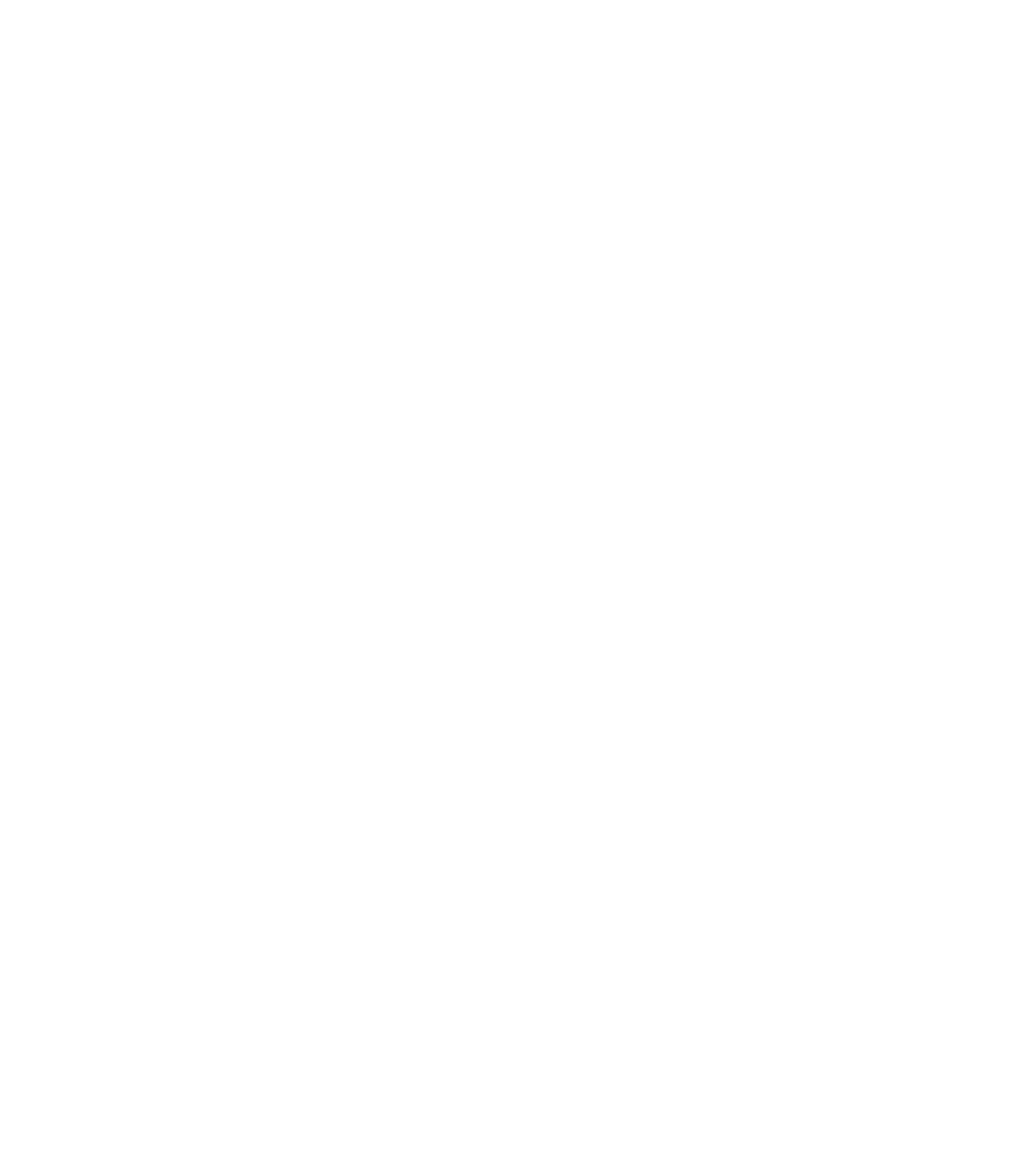
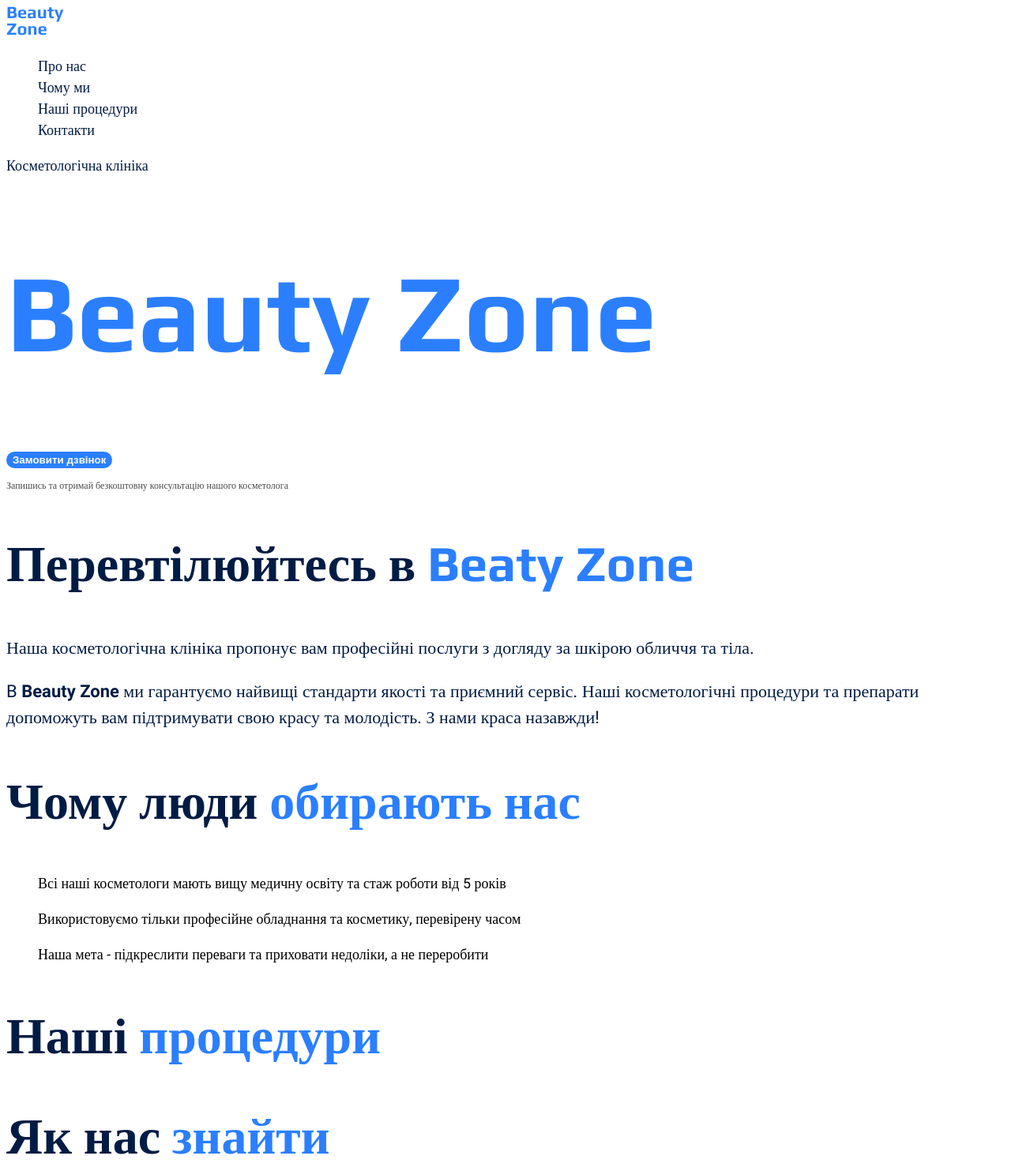
Before and after one commit to ArturDenusenco/genius-homework-1, a plain HTML site: page index.html in a window 1280 px wide. Shown: the top 1478 px of the page at 79% size. Before the commit the page ends 800 px from the top, so only its background shows below. Drawn offline with Linux system fonts and the light colour scheme.

Commit message:
Add files via upload
Додано фони, стилі тексту

```diff
--- /dev/null
+++ b/css/style.css
@@ -0,0 +1,153 @@
+/* play-700 - latin */
+@font-face {
+  font-display: swap;
+  font-family: 'Play';
+  font-style: normal;
+  font-weight: 700;
+  src: url('../fonts/play-v19-latin-700.woff2') format('woff2');
+}
+
+/* Roboto */
+@font-face {
+  font-display: swap;
+  font-family: 'Roboto';
+  font-weight: 400;
+  src: url('../fonts/roboto-v30-latin-regular.woff2') format('woff2');
+}
+
+@font-face {
+  font-display: swap;
+  font-family: 'Roboto';
+  font-weight: 500;
+  src: url('../fonts/roboto-v30-latin-500.woff2') format('woff2');
+}
+
+@font-face {
+  font-display: swap;
+  font-family: 'Roboto';
+  font-weight: 700;
+  src: url('../fonts/roboto-v30-latin-700.woff2') format('woff2');
+}
+
+:root {
+  --color-primary-white: #FFFFFF;
+  --color-primary-blur: #2B7FFF;
+  --color-primary-dark-blue: #011C44;
+  --color-secondary-gray: #747272;
+  --color-secondary-dark-gray: #4A4A4A;
+  --color-secondary-yellow: #FFD02B;
+  --color-secondary-black: #000000;
+}
+
+/* general */
+body {
+  color: var(--color-primary-dark-blue);
+  font-family: 'Roboto';
+  font-weight: 400;
+  font-size: 18px;
+  line-height: 1.5;
+}
+
+ul {
+  list-style-type: none;
+}
+
+a {
+  text-decoration: none;
+}
+
+
+button {
+  cursor: pointer;
+}
+
+h1 {
+  font-family: 'Play';
+  font-weight: 700;
+  font-size: 140px;
+  line-height: 0.8;
+}
+
+h2 {
+  font-family: 'Play';
+  font-weight: 700;
+  font-size: 64px;
+  line-height: 1.15;
+}
+
+h2 span {
+  color: var(--color-primary-blur);
+
+}
+
+/* header */
+.link-header {
+  color: var(--color-primary-dark-blue);
+}
+
+.link-header:hover{
+  color: var(--color-primary-blur);
+  font-weight: 700;
+}
+
+/* hero section */
+.hero-title {
+  color: var(--color-primary-blur);
+}
+
+.button {
+  background-color: var(--color-primary-blur);
+  border: 2px solid var(--color-primary-blur);
+  border-radius: 32px;
+  color: var(--color-primary-white);
+  font-weight: 600;
+
+}
+
+.button:hover {
+  background-color: transparent;
+  color: var(--color-primary-dark-blue);
+}
+
+.text-info {
+  color: var(--color-secondary-dark-gray);
+  font-size: 12px;
+}
+
+/* about */
+.about-text {
+  font-size: 22px;
+}
+
+.about-text-span {
+  font-weight: 600;
+  text-transform: capitalize;
+}
+
+/* section why you */
+.why-you {
+  color: var(--color-secondary-black);
+}
+
+.why-you-text {
+  font-size: 18px;
+}
+
+
+
+
+/* footer */
+
+footer a {
+  font-size: 16px;
+}
+
+.link-footer {
+  color: var(--color-primary-white);
+
+}
+
+.text-data-is-protected {
+  color: var(--color-secondary-gray);
+  font-size: 13px;
+}
--- a/index.html
+++ b/index.html
@@ -1,14 +1,128 @@
 <!DOCTYPE html>
-<html lang="en">
+<html lang="uk">
 
 <head>
   <meta charset="UTF-8">
   <meta name="viewport" content="width=device-width, initial-scale=1.0">
   <title>Document</title>
+  <link rel="stylesheet" href="./css/style.css">
 </head>
 
 <body>
+  <header>
+    <nav>
+      <a href="#"><img src="./images/logo.svg" alt="Логотип Seaty Zone"></a>
+      <ul>
+        <li><a href="#about" class="link-header">Про нас</a></li>
+        <li><a href="#why-you" class="link-header">Чому ми</a></li>
+        <li><a href="#procedurs" class="link-header">Наші процедури</a></li>
+        <li><a href="#contacts" class="link-header">Контакти</a></li>
+      </ul>
+    </nav>
+    <article>
+      <!-- соціальнімережі -->
 
+    </article>
+  </header>
+  <main>
+    <section>
+      <p>Косметологічна клініка</p>
+      <h1 lang="en" class="hero-title">Beauty Zone</h1>
+      <button type="button" class="button">Замовити дзвінок</button>
+      <p class="text-info">Запишись та отримай безкоштовну консультацію нашого косметолога</p>
+    </section>
+    <section id="about">
+      <h2>Перевтілюйтесь в <span leng="en">Beaty Zone</span></h2>
+      <p class="about-text">Наша косметологічна клініка пропонує вам професійні послуги
+        з догляду за шкірою обличчя та тіла.</p>
+      <p class="about-text">B <span leng="en" class="about-text-span">beauty zone</span> ми гарантуємо найвищі стандарти
+        якості
+        та приємний сервіс. Наші косметологічні процедури та препарати допоможуть вам підтримувати свою красу та
+        молодість.
+        З нами краса назавжди!</p>
+    </section>
+    <section id="why-you">
+      <h2>Чому люди <span>обирають нас</span></h2>
+      <div>
+        <ul class="why-you">
+          <li>
+            <article>
+              <p class="why-you-text">Всі наші косметологи мають вищу медичну освіту
+                та стаж роботи від 5 років</p>
+            </article>
+          </li>
+          <li>
+            <article>
+              <p class="why-you-text">Використовуємо тільки професійне обладнання та косметику, перевірену часом</p>
+            </article>
+          </li>
+          <li>
+            <article>
+              <p class="why-you-text">Наша мета - підкреслити переваги та приховати недоліки, а не переробити</p>
+            </article>
+          </li>
+        </ul>
+      </div>
+    </section>
+    <section id="procedurs">
+      <h2>Наші <span>процедури</span></h2>
+      <ul>
+        <li>
+          <!-- Додати текст -->
+        </li>
+        <li></li>
+        <li></li>
+        <li></li>
+        <li></li>
+        <li></li>
+        <li></li>
+        <li></li>
+        <li></li>
+      </ul>
+    </section>
+    <section id="contacts">
+      <h2>Як нас <span>знайти</span></h2>
+      <div>
+        <iframe
+          src="https://www.google.com/maps/embed?pb=!1m14!1m8!1m3!1d40644.590713856414!2d30.5162202!3d50.4543816!3m2!1i1024!2i768!4f13.1!3m3!1m2!1s0x40d4cef8b5f6338d%3A0x25c7f06ad686451c!2z0LHRg9C7LiDQotCw0YDQsNGB0LAg0KjQtdCy0YfQtdC90LrQviwgNSwg0JrQuNC10LIsIDAyMDAw!5e0!3m2!1sru!2sua!4v1710363146960!5m2!1sru!2sua"
+          width="605" height="481" allowfullscreen="" loading="lazy"
+          referrerpolicy="no-referrer-when-downgrade"></iframe>
+        <div>
+          <!--Форма для запов--> <!-- dsfs -->
+        </div>
+      </div>
+    </section>
+  </main>
+  <footer>
+    <nav>
+      <a href="#"><img src="./images/logo.svg" alt="Логотип Seaty Zone"></a>
+      <ul>
+        <li><a href="#about" class="link-footer">Про нас</a></li>
+        <li><a href="#why-you" class="link-footer">Чому ми</a></li>
+        <li><a href="#procedurs" class="link-footer">Наші процедури</a></li>
+        <li><a href="#contacts" class="link-footer">Контакти</a></li>
+      </ul>
+    </nav>
+    <section>
+      <address>
+        <ul>
+          <li><a href="tel:+380960000007" class="link-footer">+38 (096) 000 00 07</a></li>
+          <li><a href="mailto:beautyzone@gmail.com" class="link-footer">beautyzone@gmail.com</a></li>
+          <li><a href="https://maps.app.goo.gl/EwaLWjY9Cu5DvHeL8" target="_blank" class="link-footer">Україна, м. Київ,
+              вул. Тараса Шевченка 5</a></li>
+          <li>
+            <article>
+
+            </article>
+          </li>
+        </ul>
+      </address>
+    </section>
+    <section>
+      <p><a href="#" target="_blank" class="link-footer">Політика конфіденційності</a></p>
+      <p class="text-data-is-protected">&copy; 2022 Дані захищені</p>
+    </section>
+  </footer>
 </body>
 
 </html>
```
Also changed, not shown: fonts/play-v19-latin-700.woff2 (added), fonts/roboto-v30-latin-500.woff2 (added), fonts/roboto-v30-latin-700.woff2 (added), fonts/roboto-v30-latin-regular.woff2 (added), images/logo.svg (added), my_info.txt (added).
